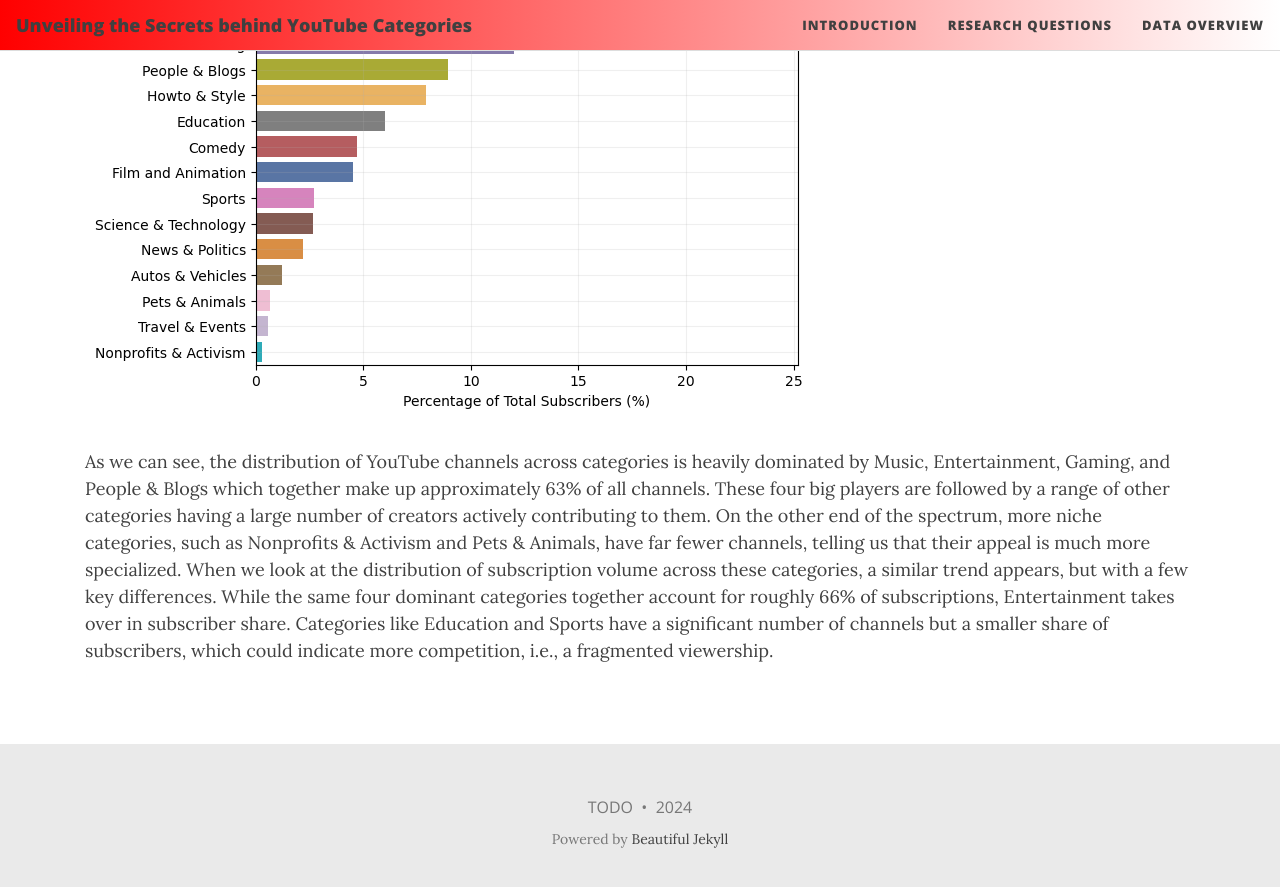
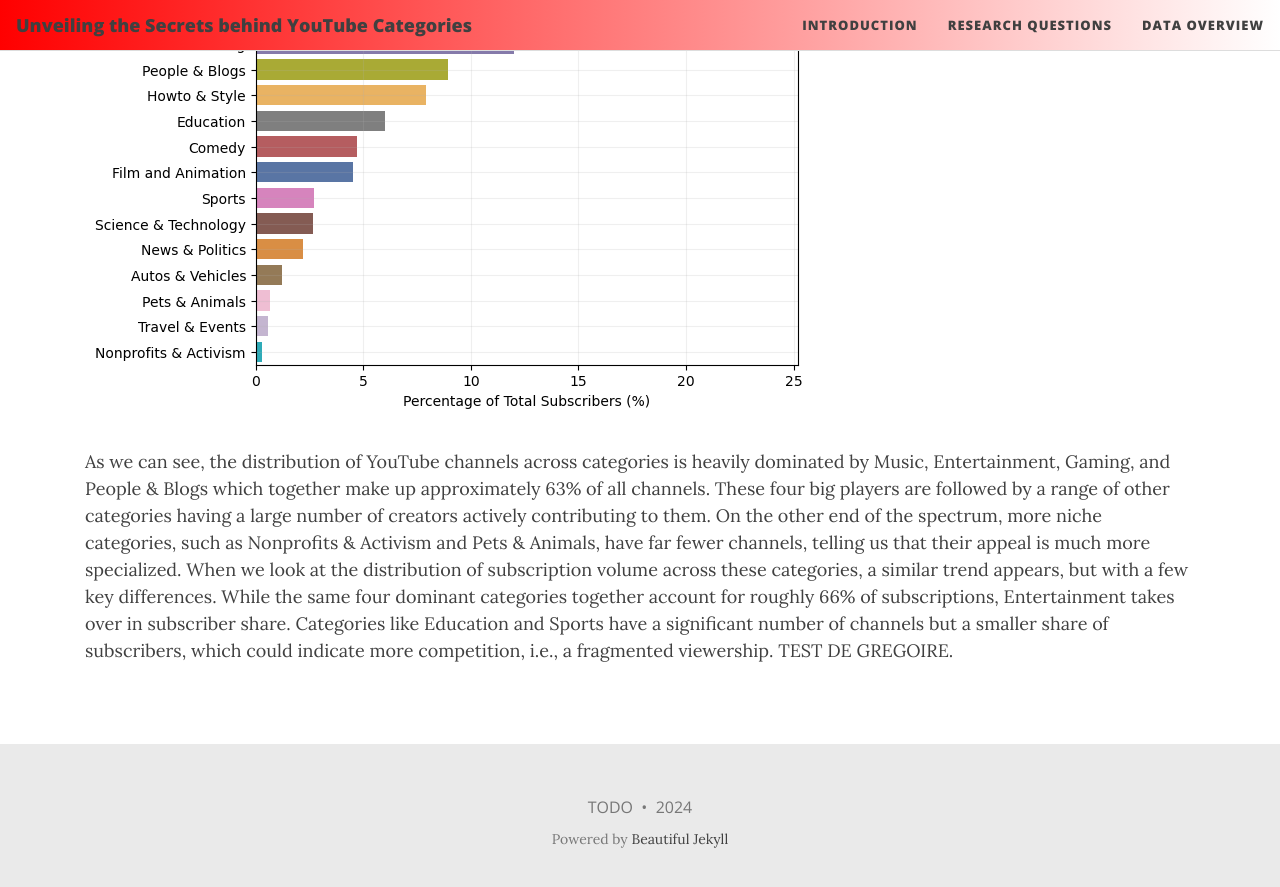
Before and after one commit to epfl-ada/ada-2024-project-grenobelgium, a Jekyll site: the page built from index.html, in a window 1280 px wide and 900 px high, scrolled down 2264 px. Shown: the top 887 px of the window. Built offline with Jekyll 4.4.1, drawn with Linux system fonts in a browser that asks for light colours.

Commit message:
Update index.html

```diff
--- a/index.html
+++ b/index.html
@@ -40,5 +40,5 @@ title: "Unveiling the Secrets Behind YouTube Categories"
   <img src="assets/img/subscribers-across-categories.png" alt="Plot 3">
   </p>As we can see, the distribution of YouTube channels across categories is heavily dominated by Music, Entertainment, Gaming, and People & Blogs which together make up approximately 63% of all channels. These four big players are followed by a range of other categories having a large number of creators actively contributing to them. On the other end of the spectrum, more niche categories, such as Nonprofits & Activism and Pets & Animals, have far fewer channels, telling us that their appeal is much more specialized.
 
-When we look at the distribution of subscription volume across these categories, a similar trend appears, but with a few key differences. While the same four dominant categories together account for roughly 66% of subscriptions, Entertainment takes over in subscriber share. Categories like Education and Sports have a significant number of channels but a smaller share of subscribers, which could indicate more competition, i.e., a fragmented viewership.</p>
+When we look at the distribution of subscription volume across these categories, a similar trend appears, but with a few key differences. While the same four dominant categories together account for roughly 66% of subscriptions, Entertainment takes over in subscriber share. Categories like Education and Sports have a significant number of channels but a smaller share of subscribers, which could indicate more competition, i.e., a fragmented viewership. TEST DE GREGOIRE. </p>
 </section>
```
